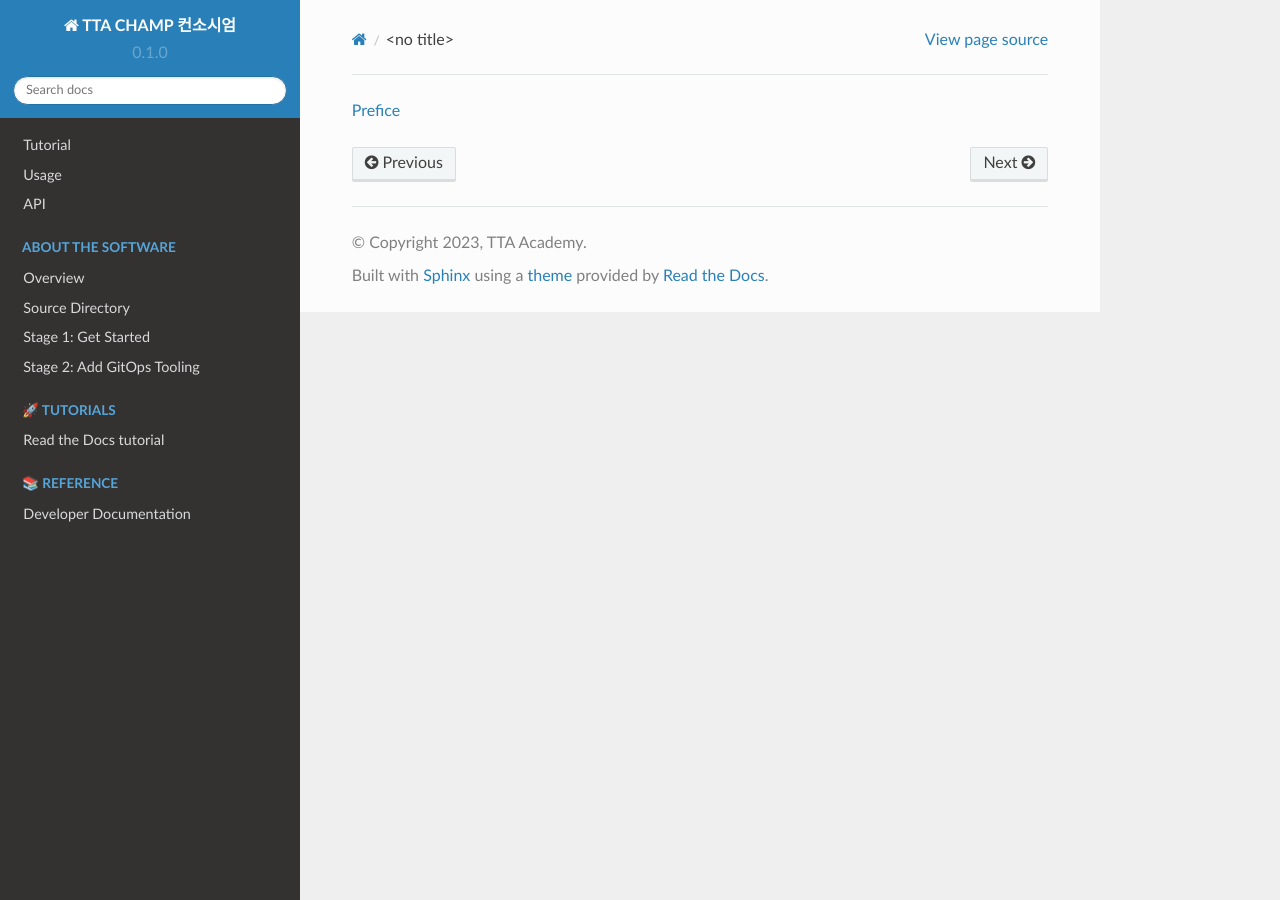
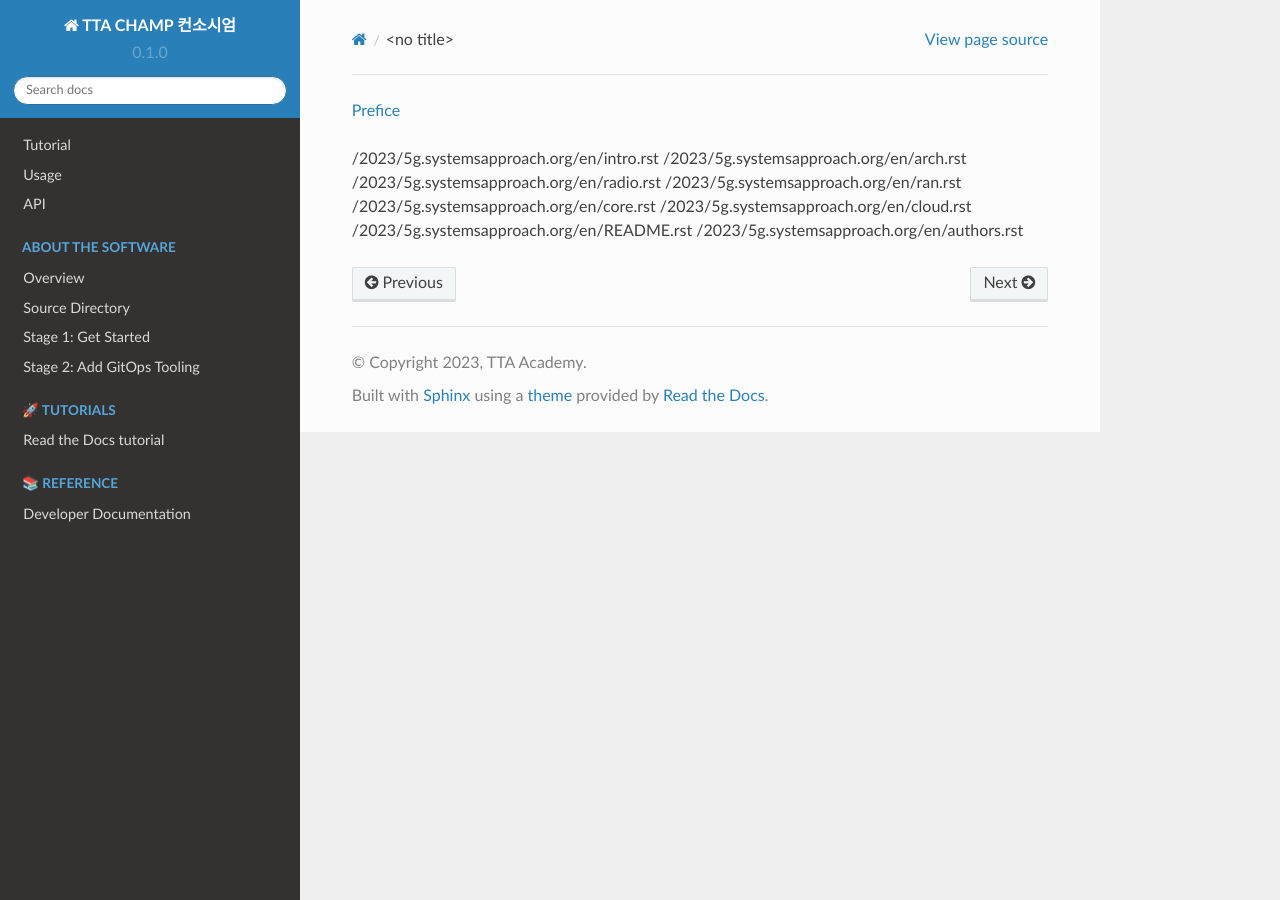
Before and after one commit to edumoon92/champ.tta.or.kr, a Sphinx documentation site: the page built from docs/source/2023/5g.systemsapproach.org/en/index.md, in a window 1280 px wide. Built offline with Sphinx 7.4.7 and the Read the Docs theme 2.0.0, drawn with Linux system fonts in a browser that asks for light colours; pages that are not in the unit, such as notebooks, are missing from menus.

Commit message:
Update index.md

```diff
--- a/docs/source/2023/5g.systemsapproach.org/en/index.md
+++ b/docs/source/2023/5g.systemsapproach.org/en/index.md
@@ -1 +1,10 @@
 - [Prefice](preface.md)
+
+   /2023/5g.systemsapproach.org/en/intro.rst
+   /2023/5g.systemsapproach.org/en/arch.rst
+   /2023/5g.systemsapproach.org/en/radio.rst
+   /2023/5g.systemsapproach.org/en/ran.rst
+   /2023/5g.systemsapproach.org/en/core.rst
+   /2023/5g.systemsapproach.org/en/cloud.rst
+   /2023/5g.systemsapproach.org/en/README.rst
+   /2023/5g.systemsapproach.org/en/authors.rst
```
